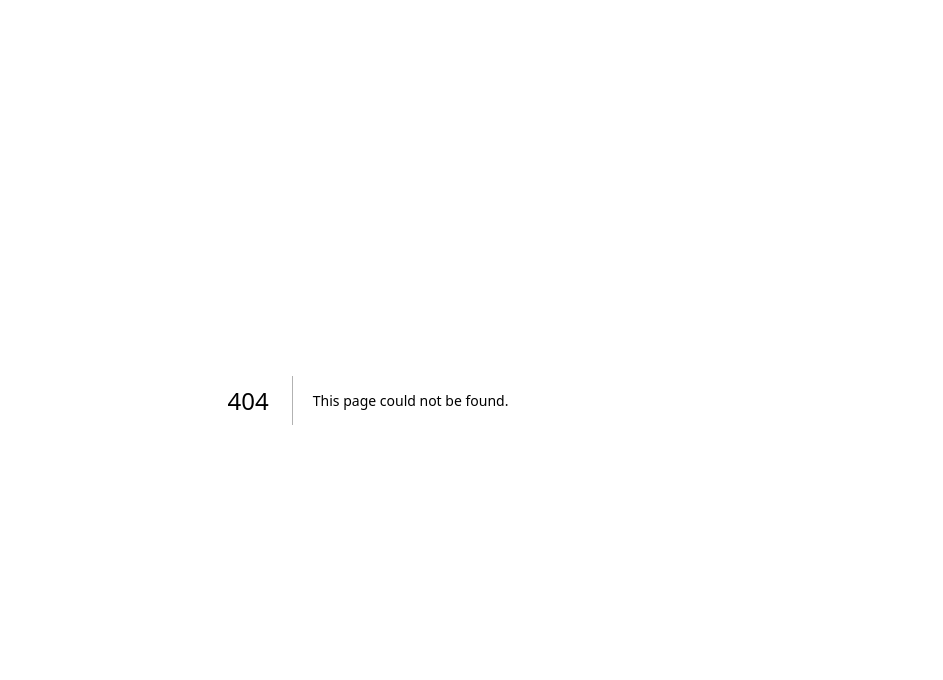
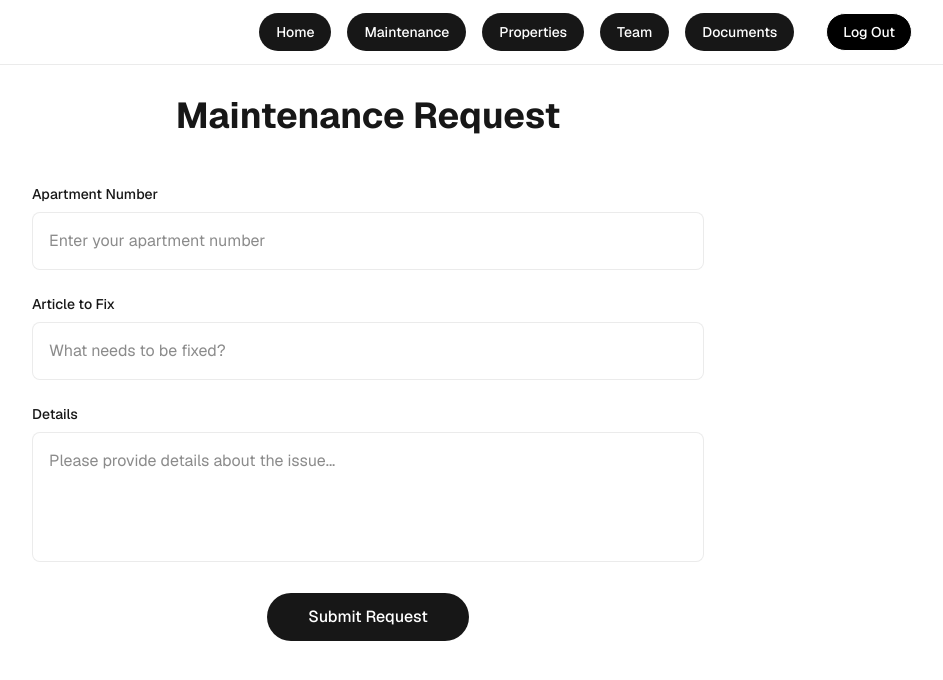
Before and after one commit to wandom-boi/info1111-strata-portal, a Next.js app: page /maintenance in a window 1280 px wide. Before the commit this address had no page. Shown: the top 680 px of the page, without its empty margins (272-1215 px from the left). Built offline with nearby package versions, Linux system fonts and the light colour scheme.

Commit message:
added maintenance form (no actual functionality)

```diff
--- a/app/dashboard/page.tsx
+++ b/app/dashboard/page.tsx
@@ -97,14 +97,6 @@ export default function Home() {
         <main className="max-w-6xl mx-auto">
           <h1 className="text-4xl font-bold text-center mb-12">Welcome to The Strata Estate</h1>
 
-          {/* Region Information */}
-          <div className="mb-8 p-4 bg-gray-100 dark:bg-gray-800 rounded-lg">
-            <h2 className="text-xl font-semibold mb-2">Server Information</h2>
-            <div id="region-info" className="text-gray-600 dark:text-gray-400">
-              Loading region information...
-            </div>
-          </div>
-
           {/* Bulletin Board Section */}
           <div className="mb-16">
             <h2 className="text-3xl font-semibold mb-6">Community Events</h2>
@@ -190,24 +182,6 @@ export default function Home() {
           </div>
         </main>
       </div>
-
-      <script dangerouslySetInnerHTML={{
-        __html: `
-          fetch('/api/region')
-            .then(response => response.json())
-            .then(data => {
-              document.getElementById('region-info').innerHTML =
-                \`<p>Region: \${data.region}</p>
-                 <p>Message: \${data.message}</p>
-                 <p>Environment: \${data.environment}</p>
-                 <p>Last Updated: \${data.timestamp}</p>\`;
-            })
-            .catch(error => {
-              document.getElementById('region-info').innerHTML =
-                'Error loading region information';
-            });
-        `
-      }} />
     </div>
   );
 }
--- /dev/null
+++ b/app/maintenance/page.tsx
@@ -0,0 +1,138 @@
+"use client";
+
+import Image from "next/image";
+import { useState } from "react";
+
+export default function Maintenance() {
+  const [showSuccess, setShowSuccess] = useState(false);
+
+  const handleSubmit = (e: React.FormEvent) => {
+    e.preventDefault();
+    setShowSuccess(true);
+    setTimeout(() => {
+      setShowSuccess(false);
+    }, 3000);
+  };
+
+  return (
+    <div className="min-h-screen font-[family-name:var(--font-geist-sans)]">
+      {/* Fixed Navigation Bar */}
+      <div className="fixed top-0 left-0 right-0 bg-background border-b border-black/[.08] dark:border-white/[.145] z-50">
+        <div className="max-w-6xl mx-auto px-4 sm:px-6 lg:px-8">
+          <div className="flex items-center justify-between h-16">
+            <Image
+              src="/the-strata-portal.png"
+              alt="Logo"
+              width={200}
+              height={40}
+              className="h-8 w-auto ml-2"
+            />
+            <div className="flex items-center space-x-4">
+            <a
+                className="rounded-full border border-solid border-transparent transition-colors flex items-center justify-center bg-foreground text-background gap-2 hover:bg-[#383838] dark:hover:bg-[#ccc] font-medium text-sm px-4 py-2"
+                href="/dashboard"
+              >
+                Home
+              </a>
+              <a
+                className="rounded-full border border-solid border-transparent transition-colors flex items-center justify-center bg-foreground text-background gap-2 hover:bg-[#383838] dark:hover:bg-[#ccc] font-medium text-sm px-4 py-2"
+                href="/maintenance"
+              >
+                Maintenance
+              </a>
+              <a
+                className="rounded-full border border-solid border-transparent transition-colors flex items-center justify-center bg-foreground text-background gap-2 hover:bg-[#383838] dark:hover:bg-[#ccc] font-medium text-sm px-4 py-2"
+                href="/property"
+              >
+                Properties
+              </a>
+              <a
+                className="rounded-full border border-solid border-transparent transition-colors flex items-center justify-center bg-foreground text-background gap-2 hover:bg-[#383838] dark:hover:bg-[#ccc] font-medium text-sm px-4 py-2"
+                href="/management"
+              >
+                Team
+              </a>
+              <a
+                className="rounded-full border border-solid border-transparent transition-colors flex items-center justify-center bg-foreground text-background gap-2 hover:bg-[#383838] dark:hover:bg-[#ccc] font-medium text-sm px-4 py-2"
+                href="/documents"
+              >
+                Documents
+              </a>
+              <a
+                className="rounded-full border border-solid border-white transition-colors flex items-center justify-center bg-black text-white gap-2 hover:bg-[#383838] font-medium text-sm px-4 py-2 ml-4"
+                href="/"
+              >
+                Log Out
+              </a>
+            </div>
+          </div>
+        </div>
+      </div>
+
+      {/* Main Content */}
+      <div className="pt-24 px-8 pb-20">
+        <div className="max-w-2xl mx-auto">
+          <h1 className="text-4xl font-bold text-center mb-12">Maintenance Request</h1>
+
+          <form className="space-y-6" onSubmit={handleSubmit}>
+            {/* Apartment Number */}
+            <div className="group">
+              <label htmlFor="apartment" className="block text-sm font-medium mb-2">
+                Apartment Number
+              </label>
+              <input
+                type="text"
+                id="apartment"
+                className="w-full p-4 rounded-lg border border-solid border-black/[.08] dark:border-white/[.145] transition-all duration-300 hover:shadow-[0_0_15px_rgba(0,0,0,0.2)] dark:hover:shadow-[0_0_15px_rgba(255,255,255,0.2)] focus:shadow-[0_0_15px_rgba(0,0,0,0.2)] dark:focus:shadow-[0_0_15px_rgba(255,255,255,0.2)] focus:outline-none bg-white dark:bg-gray-800"
+                placeholder="Enter your apartment number"
+              />
+            </div>
+
+            {/* Article to Fix */}
+            <div className="group">
+              <label htmlFor="article" className="block text-sm font-medium mb-2">
+                Article to Fix
+              </label>
+              <input
+                type="text"
+                id="article"
+                className="w-full p-4 rounded-lg border border-solid border-black/[.08] dark:border-white/[.145] transition-all duration-300 hover:shadow-[0_0_15px_rgba(0,0,0,0.2)] dark:hover:shadow-[0_0_15px_rgba(255,255,255,0.2)] focus:shadow-[0_0_15px_rgba(0,0,0,0.2)] dark:focus:shadow-[0_0_15px_rgba(255,255,255,0.2)] focus:outline-none bg-white dark:bg-gray-800"
+                placeholder="What needs to be fixed?"
+              />
+            </div>
+
+            {/* Details */}
+            <div className="group">
+              <label htmlFor="details" className="block text-sm font-medium mb-2">
+                Details
+              </label>
+              <textarea
+                id="details"
+                rows={4}
+                className="w-full p-4 rounded-lg border border-solid border-black/[.08] dark:border-white/[.145] transition-all duration-300 hover:shadow-[0_0_15px_rgba(0,0,0,0.2)] dark:hover:shadow-[0_0_15px_rgba(255,255,255,0.2)] focus:shadow-[0_0_15px_rgba(0,0,0,0.2)] dark:focus:shadow-[0_0_15px_rgba(255,255,255,0.2)] focus:outline-none bg-white dark:bg-gray-800 resize-none"
+                placeholder="Please provide details about the issue..."
+              />
+            </div>
+
+            {/* Submit Button */}
+            <div className="flex justify-center">
+              <button
+                type="submit"
+                className="rounded-full border border-solid border-transparent transition-colors flex items-center justify-center bg-foreground text-background gap-2 hover:bg-[#383838] dark:hover:bg-[#ccc] font-medium text-sm sm:text-base h-10 sm:h-12 px-8 sm:px-10"
+              >
+                Submit Request
+              </button>
+            </div>
+
+            {/* Success Message */}
+            {showSuccess && (
+              <div className="text-center text-green-600 dark:text-green-400 font-medium">
+                Request sent.
+              </div>
+            )}
+          </form>
+        </div>
+      </div>
+    </div>
+  );
+}
```
Also changed, not shown: vercel.json.
